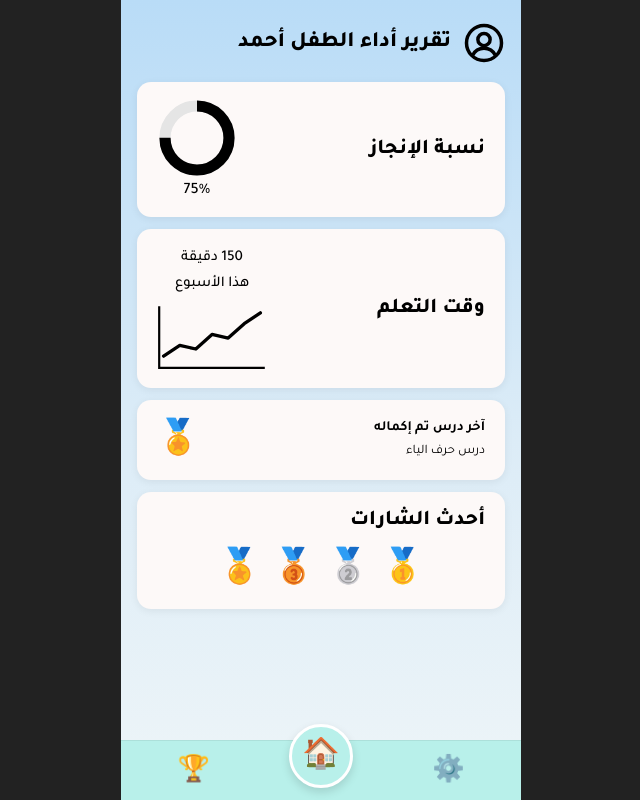
After one commit to aseelmunshi60-ux/project, a PHP site: page /Report.php in a window 1280 px wide. The commit adds this page. Shown: the whole page, without its empty margins (319-959 px from the left). Run offline with PHP 8.4, Linux system fonts and the light colour scheme.

```diff
--- a/Register.php
+++ b/Register.php
@@ -4,7 +4,6 @@ include 'db_connect.php';
 
 $message = "";
 $error = "";
-
 
 if ($_SERVER["REQUEST_METHOD"] == "POST") {
     $full_name = trim($_POST['full_name']);
--- /dev/null
+++ b/Report.php
@@ -0,0 +1,371 @@
+<?php
+
+$child = [
+    'name'        => 'أحمد',
+    'completion'  => 75,
+    'minutes'     => 150,
+    'weekly'      => [10, 25, 20, 40, 35, 55, 70],
+    'last_lesson' => 'درس حرف الياء',
+    'badges'      => ['🥇', '🥈', '🥉', '🏅'],
+];
+
+$child['completion'] = max(0, min(100, (int) $child['completion']));
+$child['minutes'] = max(0, (int) $child['minutes']);
+
+$r = 40;
+$circ = 2 * M_PI * $r;
+$dash = $circ * $child['completion'] / 100;
+
+$weekly = array_map(
+    static fn($v) => max(0, (float) $v),
+    $child['weekly']
+);
+
+$n = count($weekly);
+$max = $n > 0 ? max($weekly) : 0;
+$pts = [];
+
+if ($n === 1) {
+    $y = $max > 0 ? 54 - ($weekly[0] / $max) * 46 : 54;
+    $pts[] = '50,' . round($y, 1);
+} elseif ($n > 1) {
+    foreach ($weekly as $i => $v) {
+        $x = 6 + $i * (88 / ($n - 1));
+        $y = $max > 0 ? 54 - ($v / $max) * 46 : 54;
+        $pts[] = round($x, 1) . ',' . round($y, 1);
+    }
+}
+
+function e($value): string
+{
+    return htmlspecialchars(
+        (string) $value,
+        ENT_QUOTES | ENT_SUBSTITUTE,
+        'UTF-8'
+    );
+}
+
+?>
+<!DOCTYPE html>
+<html lang="ar" dir="rtl">
+<head>
+    <meta charset="UTF-8">
+    <meta name="viewport" content="width=device-width, initial-scale=1">
+
+    <title>تقرير أداء الطفل</title>
+
+    <link
+        href="https://fonts.googleapis.com/css2?family=Tajawal:wght@400;500;700;800&display=swap"
+        rel="stylesheet"
+    >
+
+    <style>
+        * {
+            box-sizing: border-box;
+            margin: 0;
+            padding: 0;
+        }
+
+        body {
+            font-family: 'Tajawal', sans-serif;
+            background: #222;
+            display: flex;
+            justify-content: center;
+            min-height: 100vh;
+        }
+
+        .app {
+            width: 100%;
+            max-width: 400px;
+            min-height: 100vh;
+            position: relative;
+            padding: 22px 16px 100px;
+            background: linear-gradient(
+                180deg,
+                #b9dcf7 0%,
+                #dcecf7 55%,
+                #eef5f8 100%
+            );
+        }
+
+        header {
+            display: flex;
+            align-items: center;
+            gap: 12px;
+            margin-bottom: 18px;
+        }
+
+        header svg {
+            width: 42px;
+            height: 42px;
+            flex-shrink: 0;
+        }
+
+        header h1 {
+            font-size: 22px;
+            font-weight: 800;
+            line-height: 1.5;
+        }
+
+        .card {
+            background: #fdf9f8;
+            border-radius: 14px;
+            padding: 16px 20px;
+            margin-bottom: 12px;
+            box-shadow: 0 2px 8px #0001;
+        }
+
+        .card h2 {
+            font-size: 21px;
+            font-weight: 800;
+        }
+
+        .split {
+            display: flex;
+            align-items: center;
+            justify-content: space-between;
+            gap: 12px;
+        }
+
+        .donut {
+            text-align: center;
+            font-size: 16px;
+            font-weight: 500;
+            flex-shrink: 0;
+        }
+
+        .donut svg {
+            width: 80px;
+            height: 80px;
+            display: block;
+            margin: 0 auto 4px;
+        }
+
+        .time small {
+            display: block;
+            font-size: 15px;
+            font-weight: 500;
+            text-align: center;
+            line-height: 1.7;
+        }
+
+        .time svg {
+            display: block;
+            width: 110px;
+            max-width: 100%;
+            height: 70px;
+            margin-top: 6px;
+            overflow: visible;
+        }
+
+        .lesson {
+            display: flex;
+            align-items: center;
+            justify-content: space-between;
+            gap: 10px;
+        }
+
+        .lesson b {
+            display: block;
+            font-size: 14px;
+            margin-bottom: 5px;
+        }
+
+        .lesson span {
+            font-size: 13px;
+        }
+
+        .lesson .ribbon {
+            font-size: 34px;
+            flex-shrink: 0;
+        }
+
+        .badges {
+            display: flex;
+            justify-content: center;
+            flex-wrap: wrap;
+            gap: 12px;
+            font-size: 34px;
+            margin-top: 12px;
+        }
+
+        nav {
+            position: absolute;
+            bottom: 0;
+            right: 0;
+            left: 0;
+            width: 100%;
+            min-height: 60px;
+            display: flex;
+            justify-content: space-around;
+            align-items: center;
+            padding: 8px 10px;
+            background: #b8f0ea;
+            border-top: 1px solid #0001;
+        }
+
+        nav a {
+            text-decoration: none;
+            font-size: 26px;
+            color: #000;
+            width: 60px;
+            min-height: 42px;
+            display: grid;
+            place-items: center;
+        }
+
+        nav a.home {
+            width: 64px;
+            height: 64px;
+            border-radius: 50%;
+            background: #b8f0ea;
+            border: 3px solid #fff;
+            display: grid;
+            place-items: center;
+            margin-top: -30px;
+            font-size: 30px;
+            box-shadow: 0 4px 10px #0002;
+        }
+
+        nav a:focus-visible {
+            outline: 3px solid #356ac3;
+            outline-offset: 3px;
+        }
+
+        @media (max-width: 350px) {
+            .app {
+                padding-inline: 10px;
+            }
+
+            header h1 {
+                font-size: 19px;
+            }
+
+            .card {
+                padding: 14px;
+            }
+
+            .card h2 {
+                font-size: 18px;
+            }
+        }
+    </style>
+</head>
+
+<body>
+<div class="app">
+
+    <header>
+        <svg
+            viewBox="0 0 24 24"
+            fill="none"
+            stroke="#000"
+            stroke-width="2"
+            aria-hidden="true"
+        >
+            <circle cx="12" cy="12" r="10"/>
+            <circle cx="12" cy="10" r="3.5"/>
+            <path d="M5.5 19c1.5-3 4-4 6.5-4s5 1 6.5 4"/>
+        </svg>
+
+        <h1>تقرير أداء الطفل <?= e($child['name']) ?></h1>
+    </header>
+
+    <section class="card split">
+        <h2>نسبة الإنجاز</h2>
+
+        <div class="donut">
+            <svg
+                viewBox="0 0 100 100"
+                role="img"
+                aria-label="نسبة الإنجاز <?= $child['completion'] ?> بالمئة"
+            >
+                <circle
+                    cx="50"
+                    cy="50"
+                    r="<?= $r ?>"
+                    fill="none"
+                    stroke="#e5e5e5"
+                    stroke-width="14"
+                />
+
+                <circle
+                    cx="50"
+                    cy="50"
+                    r="<?= $r ?>"
+                    fill="none"
+                    stroke="#000"
+                    stroke-width="14"
+                    stroke-dasharray="<?= round($dash, 1) ?> <?= round($circ, 1) ?>"
+                    transform="rotate(-90 50 50)"
+                />
+            </svg>
+
+            <?= $child['completion'] ?>%
+        </div>
+    </section>
+
+    <section class="card split time">
+        <h2>وقت التعلم</h2>
+
+        <div>
+            <small>
+                <?= $child['minutes'] ?> دقيقة
+                <br>
+                هذا الأسبوع
+            </small>
+
+            <svg
+                viewBox="0 0 100 60"
+                role="img"
+                aria-label="رسم بياني لدقائق التعلم خلال الأسبوع"
+            >
+                <path
+                    d="M2 2V58H98"
+                    fill="none"
+                    stroke="#000"
+                    stroke-width="2"
+                />
+
+                <?php if (count($pts) > 0): ?>
+                    <polyline
+                        points="<?= e(implode(' ', $pts)) ?>"
+                        fill="none"
+                        stroke="#000"
+                        stroke-width="3"
+                        stroke-linejoin="round"
+                        stroke-linecap="round"
+                    />
+                <?php endif; ?>
+            </svg>
+        </div>
+    </section>
+
+    <section class="card lesson">
+        <div>
+            <b>آخر درس تم إكماله</b>
+            <span><?= e($child['last_lesson']) ?></span>
+        </div>
+
+        <div class="ribbon" aria-hidden="true">🏅</div>
+    </section>
+
+    <section class="card">
+        <h2>أحدث الشارات</h2>
+
+        <div class="badges">
+            <?php foreach ($child['badges'] as $badge): ?>
+                <span><?= e($badge) ?></span>
+            <?php endforeach; ?>
+        </div>
+    </section>
+
+    <nav aria-label="التنقل الرئيسي">
+        <a href="settings.php" aria-label="الإعدادات">⚙️</a>
+        <a href="index.php" class="home" aria-label="الرئيسية">🏠</a>
+        <a href="achievements.php" aria-label="الإنجازات">🏆</a>
+    </nav>
+
+</div>
+</body>
+</html>
```
Also changed, not shown: Login.php (+5 -12 lines).
